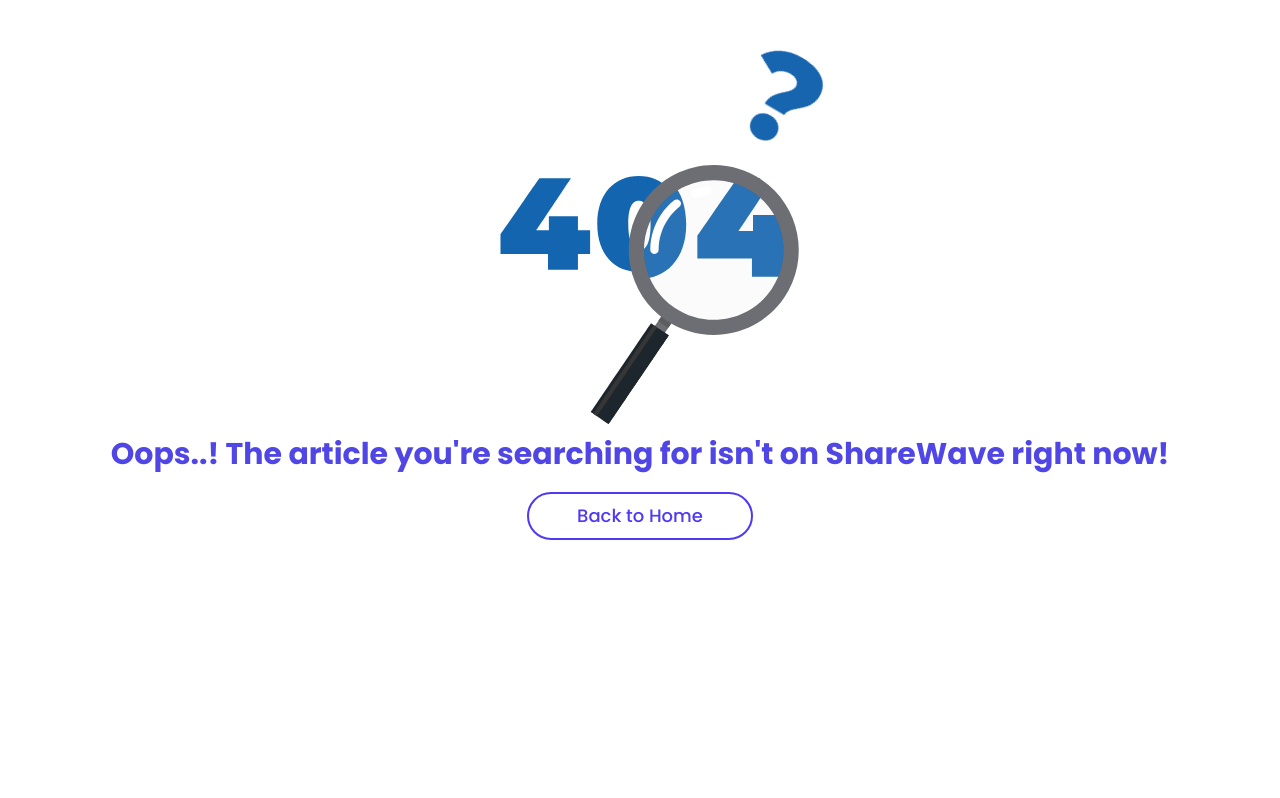
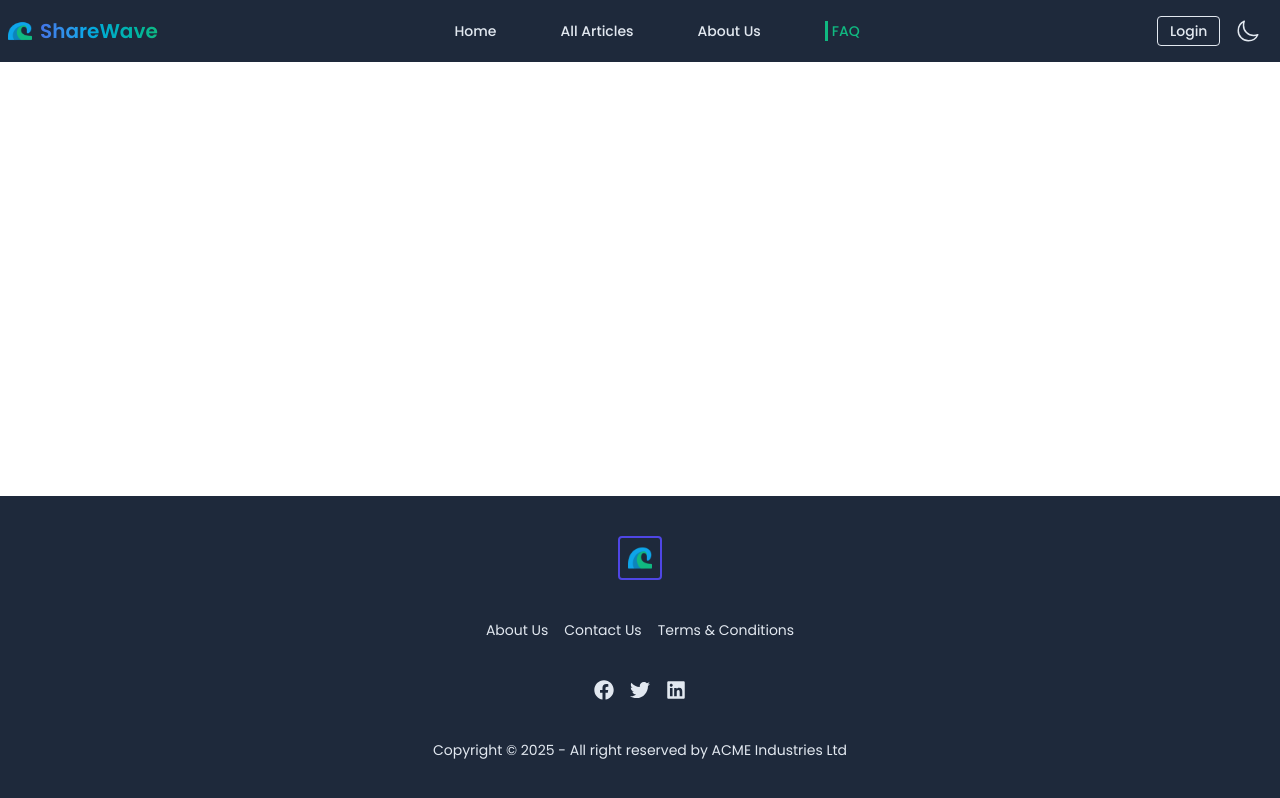
Before and after one commit to fabiha23/Share-Wave-Client, a React (Vite) app: page /faq in a window 1280 px wide. Built offline with nearby package versions, Linux system fonts and the light colour scheme; no server answers.

Commit message:
fix: keep footer fixed in bottom sing flexbox

```diff
--- /dev/null
+++ b/src/Pages/FAQ.jsx
@@ -0,0 +1,11 @@
+import React from 'react';
+
+const FAQ = () => {
+    return (
+        <div>
+
+        </div>
+    );
+};
+
+export default FAQ;
--- a/src/layouts/MainLayout.jsx
+++ b/src/layouts/MainLayout.jsx
@@ -5,22 +5,25 @@
 
 const MainLayout = () => {
   return (
-        <div>
-            <header className='bg-primary sticky top-0 z-50'>
-                <header className='max-w-7xl xl:mx-auto xl:px-2 lg:px-6 mx-3'>
-                    <Navbar></Navbar>
+    <div className="flex flex-col min-h-screen">
+      <header className="bg-primary sticky top-0 z-50">
+        <header className="max-w-7xl xl:mx-auto xl:px-2 lg:px-6 mx-3">
+          <Navbar />
         </header>
       </header>
-            <main>
-                <Outlet></Outlet>
+
+      <main className="flex-grow">
+        <Outlet />
       </main>
-            <footer className='bg-primary'>
-                <footer className='max-w-7xl xl:mx-auto xl:px-2 lg:px-6 mx-3'>
-                    <Footer></Footer>
+
+      <footer className="bg-primary">
+        <footer className="max-w-7xl xl:mx-auto xl:px-2 lg:px-6 mx-3">
+          <Footer />
         </footer>
       </footer>
     </div>
   );
 };
 
+
 export default MainLayout;
--- a/src/router/router.jsx
+++ b/src/router/router.jsx
@@ -13,6 +13,7 @@
 import Loading from "../Components/Loading";
 import CategoryArticle from "../Pages/CategoryArticle";
 import Error from "../Pages/Error";
+import FAQ from "../Pages/FAQ";
 
 export const router = createBrowserRouter([
   {
@@ -48,6 +49,10 @@
       {
         path:"/categories/:category",
         element:<CategoryArticle></CategoryArticle>
+      },
+      {
+        path:"/faq",
+        element:<FAQ></FAQ>
       }
     ]
   },
```
Lines whose indentation alone changed are shown as unchanged.
